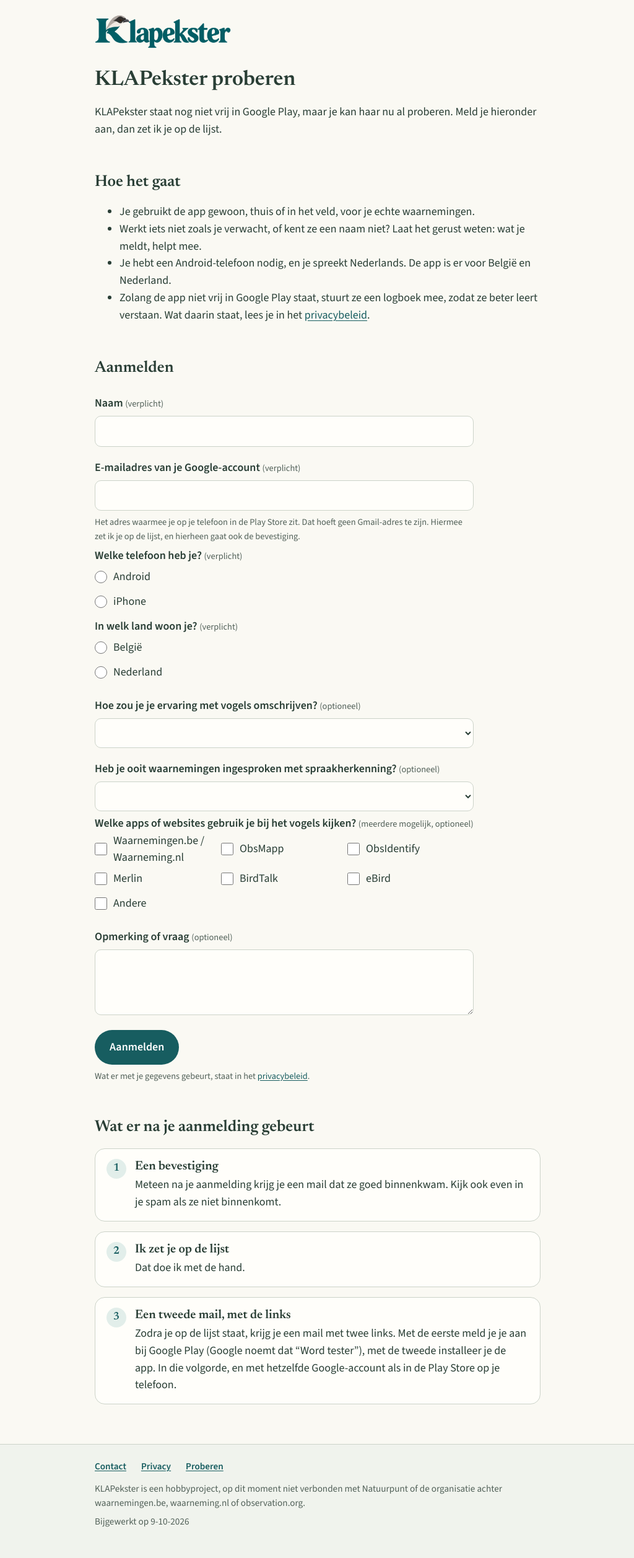
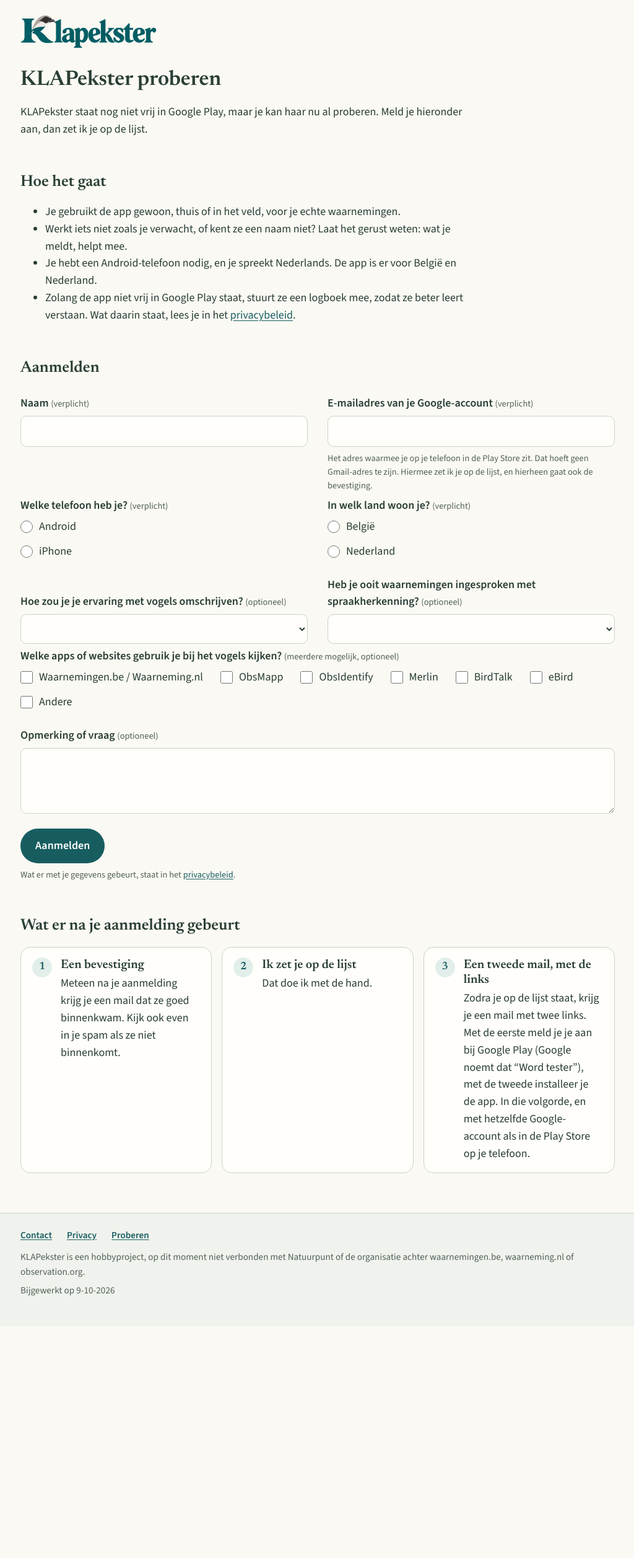
Before and after one commit to KLAPekster/website, a Jekyll site: the page built from meedoen.md, in a window 1280 px wide. Shown: the whole page at 62% size, without its empty margins (127-1151 px from the left). Built offline with Jekyll 4.4.1, drawn with Linux system fonts in a browser that asks for light colours; after the commit the page ends 2140 px from its top, so only the background shows below that.

Commit message:
Proberen: bredere kolom en formulier in twee kolommen op een breed scherm (telefoon onveranderd)
Co-Authored-By: Claude Opus 5.5 <noreply@anthropic.com>

```diff
--- a/_layouts/standaard.html
+++ b/_layouts/standaard.html
@@ -11,7 +11,7 @@
   <link rel="preload" href="{{ '/assets/lettertypen/SourceSans3-Regular.ttf' | relative_url }}" as="font" type="font/ttf" crossorigin>
   <link rel="stylesheet" href="{{ '/assets/stijl.css' | relative_url }}">
 </head>
-<body{% if page.url == '/' %} class="voorpagina"{% endif %}>
+<body{% if page.url == '/' %} class="voorpagina"{% elsif page.klasse %} class="{{ page.klasse }}"{% endif %}>
   {% include kop.html %}
   <main class="kolom">
     {{ content }}
--- a/assets/stijl.css
+++ b/assets/stijl.css
@@ -290,6 +290,9 @@ h3 { font-size: 1.25rem; margin: 1.6em 0 0.4em; }
   padding: 0;
 }
 .formulier fieldset { border: 0; margin: 0; padding: 0; }
+/* Eén vraag met zijn label en uitleg; dezelfde tussenruimte als het
+   formulier zelf, zodat een telefoon geen verschil ziet. */
+.veld { display: flex; flex-direction: column; gap: 6px; }
 .veldnoot { font-weight: 400; color: var(--grijs); font-size: 0.9rem; }
 .formulier input[type="text"],
 .formulier input[type="email"],
@@ -388,6 +391,29 @@ label.ontbreekt,
   .voorpagina .stappen { grid-template-columns: repeat(3, 1fr); }
 
   .voorpagina h2 { margin-top: 2.6em; }
+
+  /* Een losse pagina met "klasse: breed" (Proberen): een kolom van 960, met
+     de lopende tekst nog altijd hoogstens 720 breed, en het formulier in twee
+     kolommen. De korte vragen staan twee aan twee naast elkaar; de lijst met
+     apps, de opmerking en de knop gaan over de hele breedte. */
+  .breed .kolom { max-width: calc(960px + 2 * 16px); }
+  .breed main > p,
+  .breed main > ul { max-width: 720px; }
+  .breed .stappen { grid-template-columns: repeat(3, 1fr); }
+  .breed .formulier {
+    display: grid;
+    grid-template-columns: 1fr 1fr;
+    column-gap: 32px;
+    max-width: none;
+  }
+  .breed .formulier > :not(.veld),
+  .breed .formulier > .veld-breed { grid-column: 1 / -1; }
+  .breed .formulier > .knop { justify-self: start; }
+  /* Een keuzelijst onderaan zijn vak, zodat beide lijsten op één hoogte
+     staan, ook als de ene vraag op twee regels staat en de andere op één. */
+  .breed .veld:has(select) { justify-content: flex-end; }
+  /* De vinkjes elk zo breed als hun naam, zodat geen enkele afbreekt. */
+  .breed .vinkjes { display: flex; flex-wrap: wrap; column-gap: 28px; }
 }
 
 /* Voet */
--- a/meedoen.md
+++ b/meedoen.md
@@ -28,48 +30,62 @@ proberen. Meld je hieronder aan, dan zet ik je op de lijst.
 ## Aanmelden
 
 <form id="aanmeldformulier" class="formulier" novalidate markdown="0">
-  <label for="naam">Naam <span class="veldnoot">(verplicht)</span></label>
-  <input type="text" id="naam" name="naam" required autocomplete="name">
+  <!-- Elke vraag in een eigen .veld: op een breed scherm staan ze twee aan
+       twee naast elkaar (stijl.css), op een telefoon onder elkaar. -->
+  <div class="veld">
+    <label for="naam">Naam <span class="veldnoot">(verplicht)</span></label>
+    <input type="text" id="naam" name="naam" required autocomplete="name">
+  </div>
 
-  <label for="email">E-mailadres van je Google-account <span class="veldnoot">(verplicht)</span></label>
-  <input type="email" id="email" name="email" required autocomplete="email" inputmode="email">
-  <p class="hint">Het adres waarmee je op je telefoon in de Play Store zit.
-  Dat hoeft geen Gmail-adres te zijn. Hiermee zet ik je op de lijst, en
-  hierheen gaat ook de bevestiging.</p>
+  <div class="veld">
+    <label for="email">E-mailadres van je Google-account <span class="veldnoot">(verplicht)</span></label>
+    <input type="email" id="email" name="email" required autocomplete="email" inputmode="email">
+    <p class="hint">Het adres waarmee je op je telefoon in de Play Store zit.
+    Dat hoeft geen Gmail-adres te zijn. Hiermee zet ik je op de lijst, en
+    hierheen gaat ook de bevestiging.</p>
+  </div>
 
-  <fieldset>
-    <legend>Welke telefoon heb je? <span class="veldnoot">(verplicht)</span></legend>
-    <label class="keuze"><input type="radio" name="toestel" value="Android" required> Android</label>
-    <label class="keuze"><input type="radio" name="toestel" value="iPhone"> iPhone</label>
-  </fieldset>
-  <p class="hint melding" id="iphonemelding" hidden>KLAPekster werkt voorlopig
-  alleen op Android. Meld je gerust aan: komt er een versie voor iPhone, dan
-  laat ik het je weten.</p>
+  <div class="veld">
+    <fieldset>
+      <legend>Welke telefoon heb je? <span class="veldnoot">(verplicht)</span></legend>
+      <label class="keuze"><input type="radio" name="toestel" value="Android" required> Android</label>
+      <label class="keuze"><input type="radio" name="toestel" value="iPhone"> iPhone</label>
+    </fieldset>
+    <p class="hint melding" id="iphonemelding" hidden>KLAPekster werkt voorlopig
+    alleen op Android. Meld je gerust aan: komt er een versie voor iPhone, dan
+    laat ik het je weten.</p>
+  </div>
 
-  <fieldset>
-    <legend>In welk land woon je? <span class="veldnoot">(verplicht)</span></legend>
-    <label class="keuze"><input type="radio" name="land" value="België" required> België</label>
-    <label class="keuze"><input type="radio" name="land" value="Nederland"> Nederland</label>
-  </fieldset>
+  <div class="veld">
+    <fieldset>
+      <legend>In welk land woon je? <span class="veldnoot">(verplicht)</span></legend>
+      <label class="keuze"><input type="radio" name="land" value="België" required> België</label>
+      <label class="keuze"><input type="radio" name="land" value="Nederland"> Nederland</label>
+    </fieldset>
+  </div>
 
-  <label for="vogelervaring">Hoe zou je je ervaring met vogels omschrijven? <span class="veldnoot">(optioneel)</span></label>
-  <select id="vogelervaring" name="vogelervaring">
-    <option value=""></option>
-    <option>Beginnend</option>
-    <option>Regelmatig bezig met vogels</option>
-    <option>Ervaren vogelaar</option>
-    <option>Zeer ervaren of professioneel actief</option>
-  </select>
+  <div class="veld">
+    <label for="vogelervaring">Hoe zou je je ervaring met vogels omschrijven? <span class="veldnoot">(optioneel)</span></label>
+    <select id="vogelervaring" name="vogelervaring">
+      <option value=""></option>
+      <option>Beginnend</option>
+      <option>Regelmatig bezig met vogels</option>
+      <option>Ervaren vogelaar</option>
+      <option>Zeer ervaren of professioneel actief</option>
+    </select>
+  </div>
 
-  <label for="stemherkenningErvaring">Heb je ooit waarnemingen ingesproken met spraakherkenning? <span class="veldnoot">(optioneel)</span></label>
-  <select id="stemherkenningErvaring" name="stemherkenningErvaring">
-    <option value=""></option>
-    <option>Nog nooit geprobeerd</option>
-    <option>Weleens geprobeerd</option>
-    <option>Gebruik ik regelmatig</option>
-  </select>
+  <div class="veld">
+    <label for="stemherkenningErvaring">Heb je ooit waarnemingen ingesproken met spraakherkenning? <span class="veldnoot">(optioneel)</span></label>
+    <select id="stemherkenningErvaring" name="stemherkenningErvaring">
+      <option value=""></option>
+      <option>Nog nooit geprobeerd</option>
+      <option>Weleens geprobeerd</option>
+      <option>Gebruik ik regelmatig</option>
+    </select>
+  </div>
 
-  <fieldset>
+  <fieldset class="veld-breed">
     <legend>Welke apps of websites gebruik je bij het vogels kijken? <span class="veldnoot">(meerdere mogelijk, optioneel)</span></legend>
     <div class="vinkjes">
       <label class="keuze"><input type="checkbox" name="apps" value="Waarnemingen.be / Waarneming.nl"> Waarnemingen.be / Waarneming.nl</label>
@@ -82,8 +98,10 @@ proberen. Meld je hieronder aan, dan zet ik je op de lijst.
     </div>
   </fieldset>
 
-  <label for="opmerking">Opmerking of vraag <span class="veldnoot">(optioneel)</span></label>
-  <textarea id="opmerking" name="opmerking" rows="3"></textarea>
+  <div class="veld veld-breed">
+    <label for="opmerking">Opmerking of vraag <span class="veldnoot">(optioneel)</span></label>
+    <textarea id="opmerking" name="opmerking" rows="3"></textarea>
+  </div>
 
   <p class="fout" id="foutmelding" role="alert" hidden></p>
   <button type="submit" class="knop" id="verstuurknop">Aanmelden</button>
```
Also changed, not shown: other parts of meedoen.md (+2 -0 lines).
